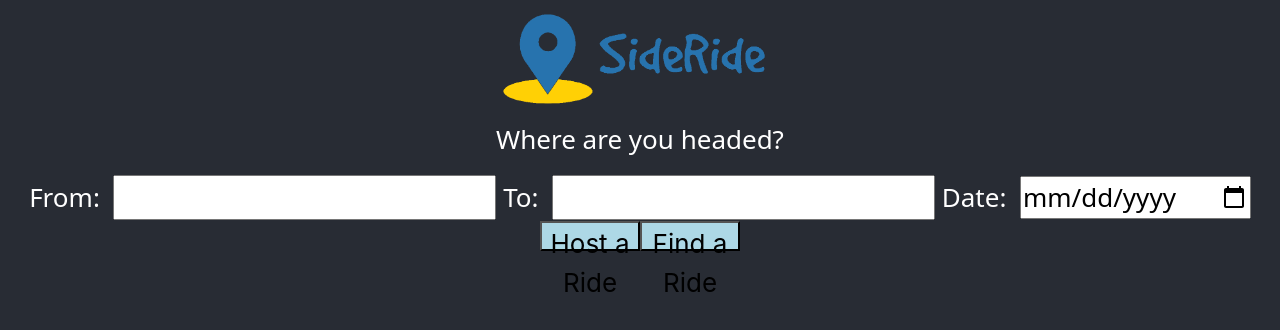
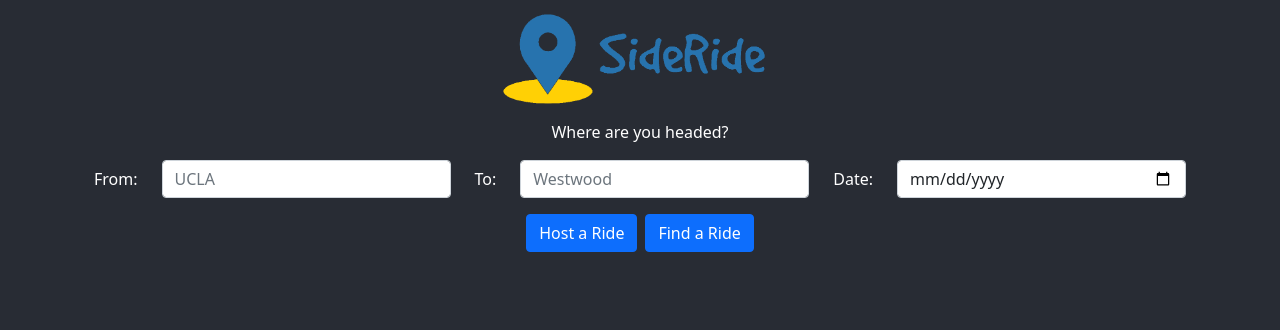
Before and after one commit to huom7473/sideride, a React (Create React App) app in the folder sideride/: page /search in a window 1280 px wide. Shown: the top 330 px of the page. Built offline with nearby package versions, Linux system fonts and the light colour scheme; no server answers; what aws-amplify would draw is missing.

Commit message:
updated search page with bootstrap components so it looks a lot better

```diff
--- a/sideride/src/ResultsPage.js
+++ b/sideride/src/ResultsPage.js
@@ -6,11 +6,6 @@ import { useHistory, useLocation } from "react-router"
 
 import styled from 'styled-components';
 
-// const Container = styled.div`
-//   background: #282c34;
-//   width: 100%;
-//   height: 100%;
-// `;
 const List = styled.div`
   display: flex;
   justify-content: center; // 3
--- a/sideride/src/SearchPage.js
+++ b/sideride/src/SearchPage.js
@@ -2,6 +2,7 @@ import logo from "./logo.svg";
 import React from "react";
 import { useHistory } from "react-router"
 import { API } from 'aws-amplify'
+import {Button, Col, Container, Form, FormControl, Row} from "react-bootstrap";
 import styled from "styled-components";
 
 export default function SearchPage() {
@@ -10,6 +11,8 @@ export default function SearchPage() {
         <div className="App">
             <header className="App-header">
                 <img src={logo} className="App-logo" alt="logo" />
+            </header>
+            <Container>
                 <div>
                     <p>
                         Where are you headed?
@@ -18,7 +21,7 @@ export default function SearchPage() {
                 <div>
                     <Selection history={history}/>
                 </div>
-            </header>
+            </Container>
         </div>
     );
 }
@@ -54,37 +57,38 @@ export class Selection extends React.Component {
 
     render() {
         return (
-            <form>
-                <div>
-                    <label>
-                        From: &nbsp;
-                        <input name="from" type="text" value={this.state.from} onChange={this._handleUpdate}/>
-                        &nbsp;
-                    </label>
-                    <label>
-                        To: &nbsp;
-                        <input name="to" type="text" value={this.state.to} onChange={this._handleUpdate} />
-                        &nbsp;
-                    </label>
-                    <label>
-                        Date: &nbsp;
-                        <input name="date" type="date" value={this.state.date} onChange={this._handleUpdate} />
-                    </label>
-                </div>
-                <Button onClick = {this._handleCreateRide}>Host a Ride</Button>
-                <Button onClick = {this._handleFindRide}>Find a Ride</Button>
-            </form>
+            <Container>
+                <Form>
+                    <Form.Group as={Row} className="mb-3">
+                        <Form.Label column sm={"auto"}>From:</Form.Label>
+                        <Col>
+                            <Form.Control name="from"
+                                          type="text"
+                                          value={this.state.from}
+                                          onChange={this._handleUpdate}
+                                          placeholder="UCLA" />
+                        </Col>
+                        <Form.Label column sm={"auto"}>To:</Form.Label>
+                        <Col>
+                            <Form.Control name="to"
+                                          type="text"
+                                          value={this.state.to}
+                                          onChange={this._handleUpdate}
+                                          placeholder="Westwood" />
+                        </Col>
+                        <Form.Label column sm={"auto"}>Date:</Form.Label>
+                        <Col>
+                            <Form.Control name="date"
+                                          type="date"
+                                          value={this.state.date}
+                                          onChange={this._handleUpdate}/>
+                        </Col>
+                    </Form.Group>
+                </Form>
+                    <Button onClick={this._handleCreateRide}
+                            className="me-2">Host a Ride</Button>
+                    <Button onClick={this._handleFindRide}>Find a Ride</Button>
+            </Container>
         );
     }
 }
-
-
-const Button = styled.button`
-  background-color: lightblue;
-  margin-top:1px;
-  width: 100px;
-  height:30px;
-  font-family : -apple-system, BlinkMacSystemFont, 'Segoe UI', 'Roboto', 'Oxygen',
-  'Ubuntu', 'Cantarell', 'Fira Sans', 'Droid Sans', 'Helvetica Neue',
-  sans-serif;
-`;
```
